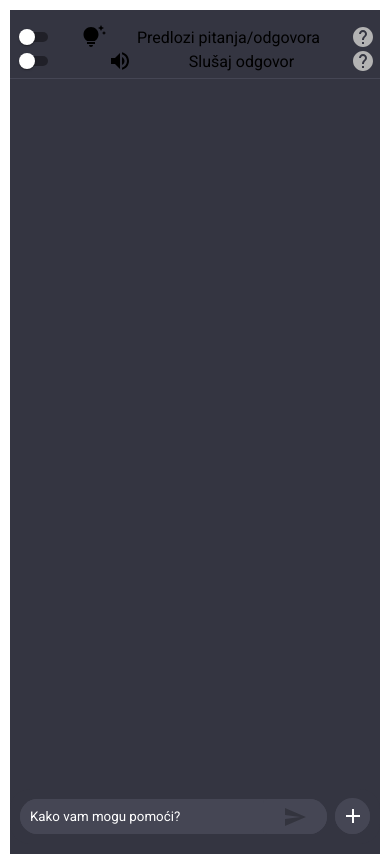
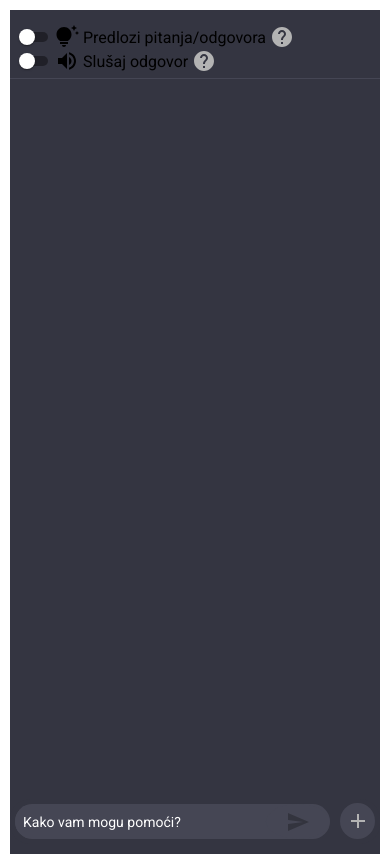
Before and after one commit to SelenaDelcev/ChatApp, a React (Create React App) app in the folder frontend/: page / in a window 390 px wide. Built offline with nearby package versions, Linux system fonts and the light colour scheme.

Commit message:
Updated style

```diff
--- a/frontend/src/App.css
+++ b/frontend/src/App.css
@@ -16,6 +16,7 @@
   border: 1px solid #343541;
   border-radius: 5px;
   background-color: #343541;
+  overflow: hidden;
 }
 
 .messages {
@@ -78,11 +79,18 @@
   height: 45px;
   padding: 6px;
   border: none;
+  border-radius: 50%;
   background-color: #454654;
   color: #b3b3b3;
   display: flex;
   align-items: center;
   justify-content: center;
+  transition: background-color 0.3s, color 0.3s;
+}
+
+.message-input .send-button:hover {
+  background-color: black;
+  color: white;
 }
 
 input[type="text"]::placeholder {
@@ -102,7 +110,6 @@ button:enabled {
 button:enabled:hover {
   background-color: black;
   color: white;
-  border-radius: 50%;
 }
 
 button:disabled {
@@ -123,9 +130,7 @@ button:disabled:hover {
 .speed-dial {
   width: 45px;
   height: 45px;
-  margin-left: 8px;
-  background-color: #454654;
-  border-radius: 50%;
+  margin-left: 10px;
 }
 
 .speed-dial .MuiSpeedDial-fab {
@@ -147,7 +152,15 @@ button:disabled:hover {
   color: white;
 }
 
-.speed-dial .MuiSpeedDial-actions {
+.speed-dial .MuiSpeedDialIcon-root {
+  color: #b3b3b3;
+  font-size: 24px;
+  display: flex;
+  align-items: center;
+  justify-content: center;
+}
+
+.speed-dial:hover .MuiSpeedDial-actions {
   display: flex;
   flex-direction: column;
 }
@@ -159,6 +172,7 @@ button:disabled:hover {
   padding: 10px;
   background-color: #343541;
   border-bottom: 1px solid #454654;
+  text-align: left;
 }
 
 .switch-label {
@@ -170,6 +184,7 @@ button:disabled:hover {
   display: flex;
   align-items: center;
   font-size: 0.875rem;
+  text-align: left;
 }
 
 .switch-icon {
@@ -178,10 +193,11 @@ button:disabled:hover {
 }
 
 .help-icon {
-  font-size: 0.75rem;
+  font-size: 0.6rem;
   margin-left: 4px;
   color: #b3b3b3;
   cursor: pointer;
+  text-align: left;
 }
 
 /* Responsive styles */
@@ -199,25 +215,28 @@ button:disabled:hover {
 
   .switches-container {
     padding: 5px;
+    text-align: left;
   }
 
   .switch-label {
     flex-direction: row;
     align-items: center;
-    justify-content: space-between;
+    justify-content: flex-start;
     width: 100%;
   }
 
   .label-with-icon {
     font-size: 0.75rem;
+    text-align: left;
   }
 
   .switch-icon {
     font-size: 0.875rem;
   }
 
-  .info-icon {
-    font-size: 0.625rem;
+  .help-icon {
+    font-size: 0.5rem;
+    text-align: left;
   }
 
   .speed-dial-wrapper {
@@ -227,6 +246,7 @@ button:disabled:hover {
   .speed-dial {
     width: 35px;
     height: 35px;
+    margin-left: 5px;
   }
 
   .speed-dial .MuiSpeedDial-fab {
@@ -242,4 +262,17 @@ button:disabled:hover {
     width: 35px;
     height: 35px;
   }
+
+  .input-row {
+    padding: 5px;
+  }
+
+  .message-input .input-container {
+    margin-right: 5px;
+  }
+
+  .message-input input[type="text"] {
+    font-size: 0.875rem;
+    padding: 8px;
+  }
 }
--- a/frontend/src/App.js
+++ b/frontend/src/App.js
@@ -105,6 +105,7 @@ const App = () => {
         <div className="switch-label">
             <Switch
               size="small"
+              color="warning"
               checked={suggestionsEnabled}
               onChange={() => setSuggestionsEnabled(!suggestionsEnabled)}
             />
@@ -117,6 +118,7 @@ const App = () => {
           <div className="switch-label">
             <Switch
               size="small"
+              color="warning"
               checked={listenEnabled}
               onChange={() => setListenEnabled(!listenEnabled)}
             />
```
